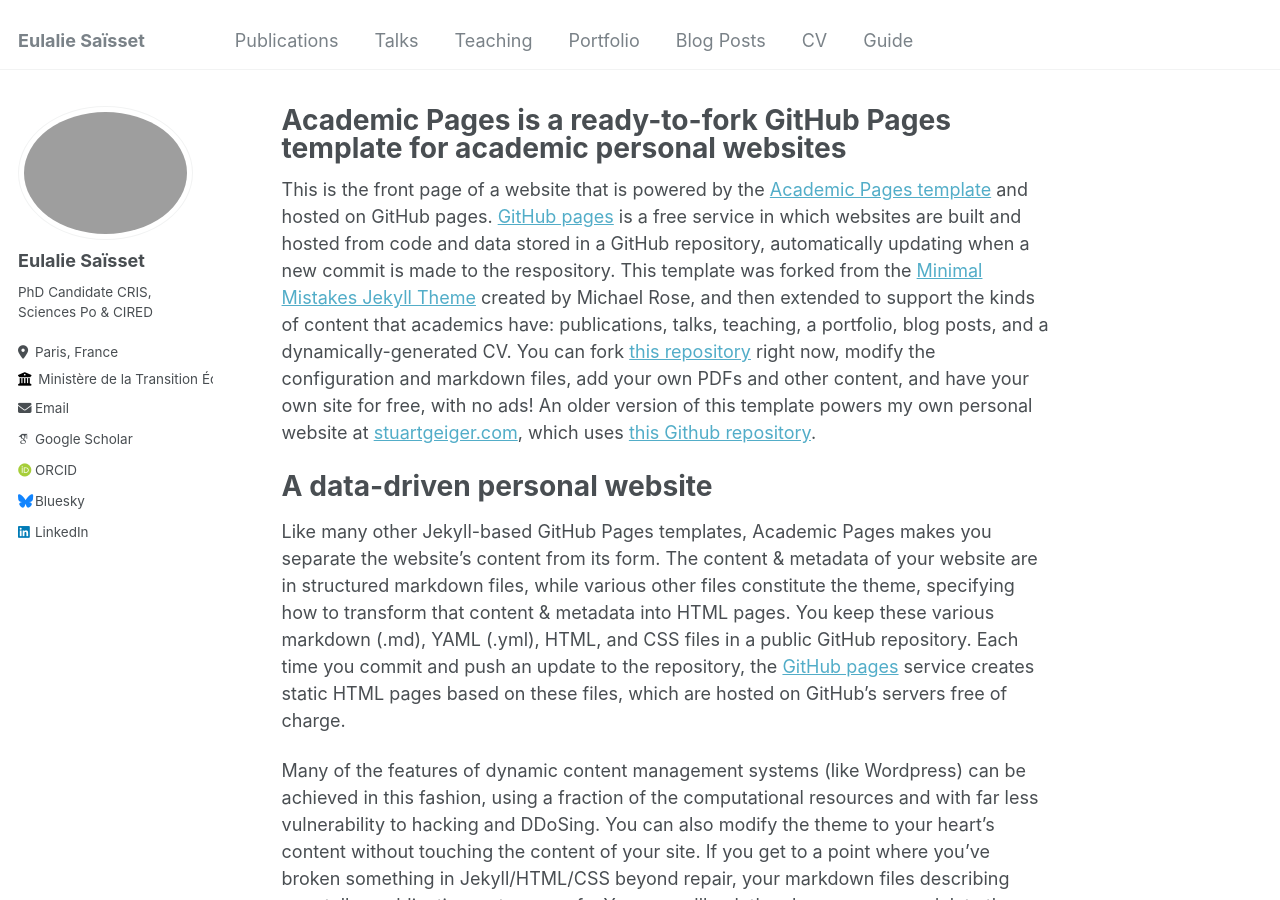
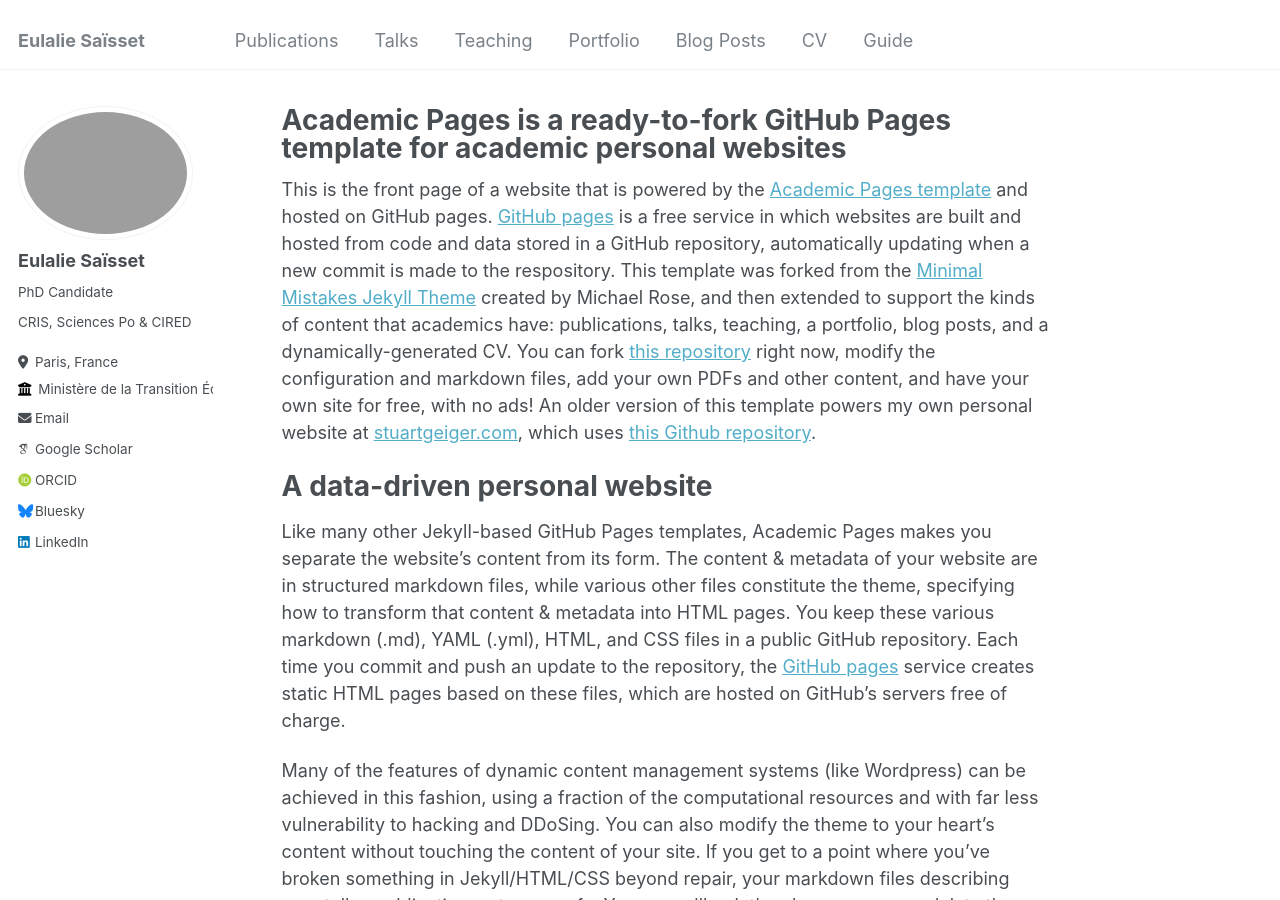
Before and after one commit to eulaliesaisset/eulaliesaisset.github.io, a Jekyll site: the page built from _pages/about.md, in a window 1280 px wide and 900 px high. Built offline with Jekyll 4.4.1, drawn with Linux system fonts in a browser that asks for light colours; some web fonts are replaced; part of the change alters nothing that is shown.

```diff
--- a/_config.yml
+++ b/_config.yml
@@ -23,8 +23,8 @@ author:
   # Biographic information
   avatar           : "profile.JPG"
   name             : "Eulalie Saïsset"
-  pronouns         : # example: "she/her"
-  bio              : "PhD Candidate \ CRIS, Sciences Po & CIRED"
+  pronouns         : "PhD Candidate"
+  bio              : "CRIS, Sciences Po & CIRED"
   location         : "Paris, France"
   employer         : "Ministère de la Transition Écologique"
   uri              : # URL
```
